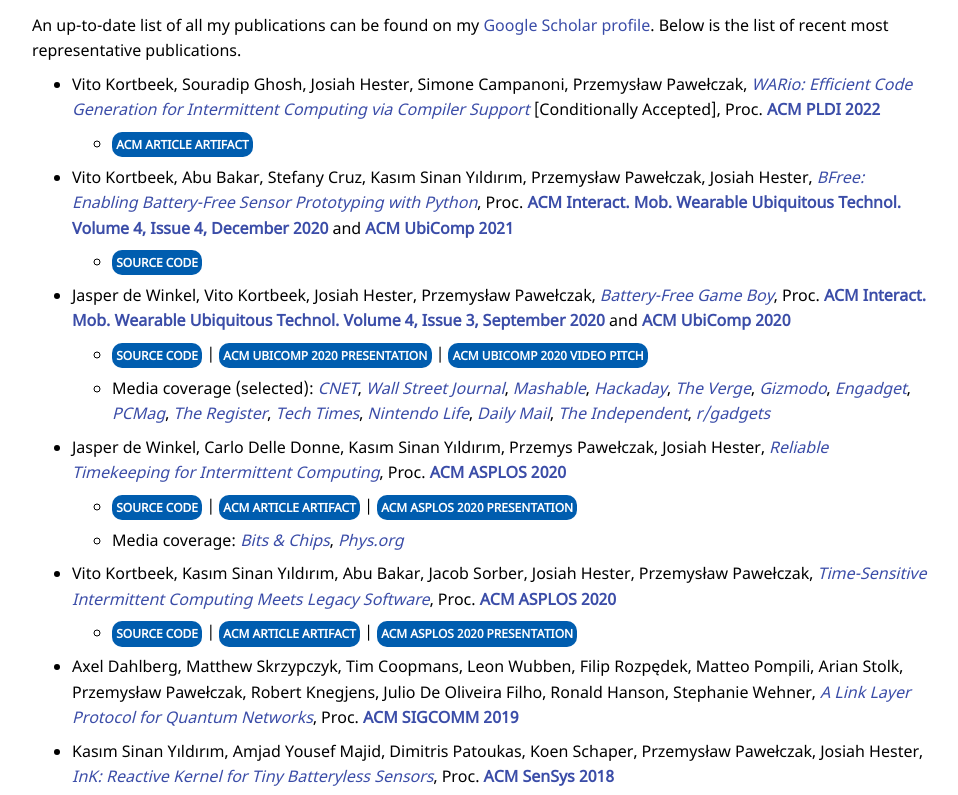
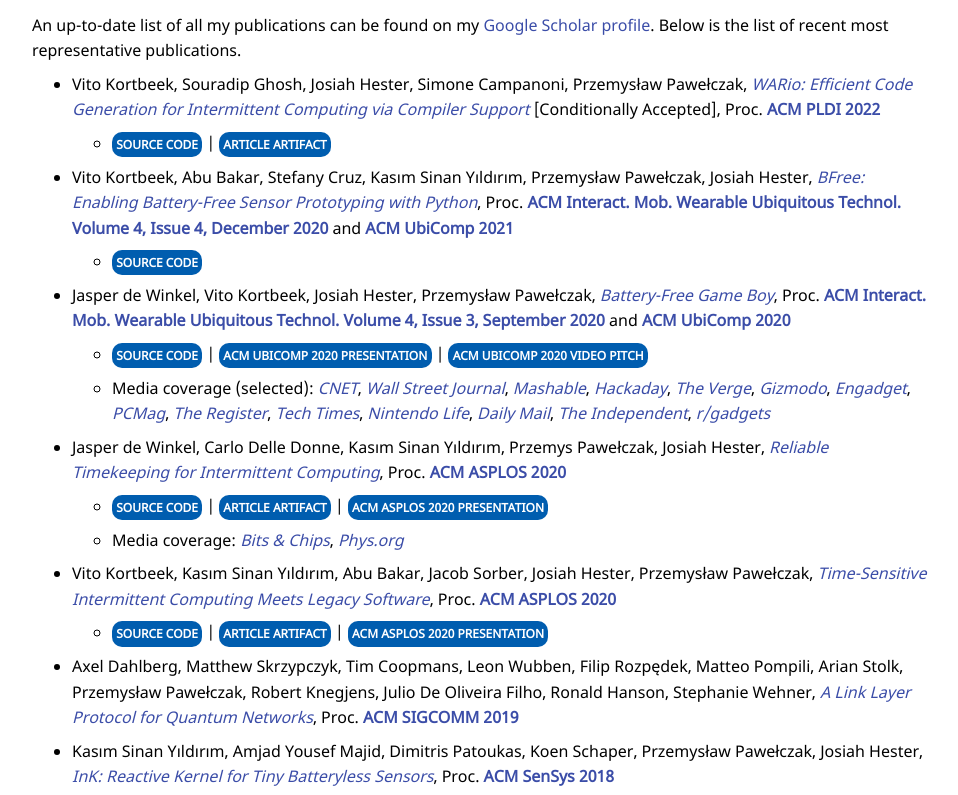
Before and after one commit to przemyslaw-pawelczak/przemyslaw-pawelczak.github.io, a plain HTML site: page index.html in a window 1280 px wide. Shown: the part 1220-2015 px from the top of the page, without its empty margins (160-1118 px from the left). Drawn offline with Linux system fonts and the light colour scheme.

Commit message:
Update index.html
Link updates

```diff
--- a/index.html
+++ b/index.html
@@ -84,10 +84,10 @@ An up-to-date list of all my publications can be found on my <a href="https://sc
 
 <ul>
 <li>
-<a class="btn_link_2" href="https://zenodo.org/record/6324315" target="_blank">ACM article artifact</a>
+<a class="btn_link_2" href="https://github.com/tudssl/wario" target="_blank">Source code</a> | <a class="btn_link_2" href="https://zenodo.org/record/6324315" target="_blank">Article artifact</a>
 </ul>
 
-<li>Vito Kortbeek, Abu Bakar, Stefany Cruz, Kasım Sinan Yıldırım, Przemysław Pawełczak, Josiah Hester, <a class="text_italic" href="" target="_blank">BFree: Enabling Battery-Free Sensor Prototyping with Python</a>, Proc. <a class="text_bold" href="https://dl.acm.org/toc/imwut/2020/4/4" target="_blank">ACM Interact. Mob. Wearable Ubiquitous Technol. Volume 4, Issue 4, December 2020</a> and <a class="text_bold" href="https://www.ubicomp.org/ubicomp2021/" target="_blank">ACM UbiComp 2021</a></li>
+<li>Vito Kortbeek, Abu Bakar, Stefany Cruz, Kasım Sinan Yıldırım, Przemysław Pawełczak, Josiah Hester, <a class="text_italic" href="https://dl.acm.org/doi/abs/10.1145/3432191" target="_blank">BFree: Enabling Battery-Free Sensor Prototyping with Python</a>, Proc. <a class="text_bold" href="https://dl.acm.org/toc/imwut/2020/4/4" target="_blank">ACM Interact. Mob. Wearable Ubiquitous Technol. Volume 4, Issue 4, December 2020</a> and <a class="text_bold" href="https://www.ubicomp.org/ubicomp2021/" target="_blank">ACM UbiComp 2021</a></li>
 
 <ul>
 <li>
@@ -120,14 +120,14 @@ An up-to-date list of all my publications can be found on my <a href="https://sc
 <li>Jasper de Winkel, Carlo Delle Donne, Kasım Sinan Yıldırım, Przemys Pawełczak, Josiah Hester, <a class="text_italic" href="https://dl.acm.org/doi/10.1145/3373376.3378464" target="_blank">Reliable Timekeeping for Intermittent Computing</a>, Proc. <a class="text_bold" href="https://asplos-conference.org/2020/" target="_blank">ACM ASPLOS 2020</a></li>
 
 <ul>
-<li> <a class="btn_link_2" href="https://github.com/tudssl/botoks" target="_blank">Source code</a> | <a class="btn_link_2" href="https://www.zenodo.org/record/3612620" target="_blank">ACM article artifact</a> | <a class="btn_link_2" href="https://www.youtube.com/watch?v=sOCKZ8zDV14" target="_blank">ACM ASPLOS 2020 presentation</a>
+<li> <a class="btn_link_2" href="https://github.com/tudssl/botoks" target="_blank">Source code</a> | <a class="btn_link_2" href="https://www.zenodo.org/record/3612620" target="_blank">Article artifact</a> | <a class="btn_link_2" href="https://www.youtube.com/watch?v=sOCKZ8zDV14" target="_blank">ACM ASPLOS 2020 presentation</a>
 <li>Media coverage: <a class="text_italic" href="https://bits-chips.nl/artikel/getting-rid-of-the-backup-battery-in-autonomous-iot-devices/" target="_blank">Bits & Chips</a>, <a class="text_italic" href="https://phys.org/news/2020-05-battery-free-devices-short-term-memory-loss.html" target="_blank">Phys.org</a>
 </ul>
 
 <li>Vito Kortbeek, Kasım Sinan Yıldırım, Abu Bakar, Jacob Sorber, Josiah Hester, Przemysław Pawełczak, <a class="text_italic" href="https://dl.acm.org/doi/10.1145/3373376.3378476" target="_blank">Time-Sensitive Intermittent Computing Meets Legacy Software</a>, Proc. <a class="text_bold" href="https://asplos-conference.org/2020/" target="_blank">ACM ASPLOS 2020</a></li>
 
 <ul>
-<li><a class="btn_link_2" href="https://github.com/tudssl/tics" target="_blank">Source code</a> | <a class="btn_link_2" href="https://zenodo.org/record/3563082" target="_blank">ACM article artifact</a> | <a class="btn_link_2" href="https://www.youtube.com/watch?v=mxOGDBHs0YE" target="_blank">ACM ASPLOS 2020 presentation</a>
+<li><a class="btn_link_2" href="https://github.com/tudssl/tics" target="_blank">Source code</a> | <a class="btn_link_2" href="https://zenodo.org/record/3563082" target="_blank">Article artifact</a> | <a class="btn_link_2" href="https://www.youtube.com/watch?v=mxOGDBHs0YE" target="_blank">ACM ASPLOS 2020 presentation</a>
 </ul>
 
 <li>Axel Dahlberg, Matthew Skrzypczyk, Tim Coopmans, Leon Wubben, Filip Rozpędek, Matteo Pompili, Arian Stolk, Przemysław Pawełczak, Robert Knegjens, Julio De Oliveira Filho, Ronald Hanson, Stephanie Wehner, <a class="text_italic" href="https://dl.acm.org/doi/10.1145/3341302.3342070" target="_blank">A Link Layer Protocol for Quantum Networks</a>, Proc. <a class="text_bold" href="https://conferences.sigcomm.org/sigcomm/2019/" target="_blank">ACM SIGCOMM 2019</a></li>
@@ -292,7 +292,7 @@ I am involved in the following courses at <a href="https://www.tudelft.nl/" targ
 
 <div class="card" id="footer">
 
-<p><span class="text_bold text_footer">Website source:</span> <a class="text_footer" href="https://github.com/przemyslaw-pawelczak/przemyslaw-pawelczak.github.io" target="_blank">przemyslaw-pawelczak.github.io</a> &nbsp; <span class="text_bold text_footer">Last update:</span> <span class="text_footer">March 11, 2022, 20:39 Delft Time</span></p>
+<p><span class="text_bold text_footer">Website source:</span> <a class="text_footer" href="https://github.com/przemyslaw-pawelczak/przemyslaw-pawelczak.github.io" target="_blank">przemyslaw-pawelczak.github.io</a> &nbsp; <span class="text_bold text_footer">Last update:</span> <span class="text_footer">March 11, 2022, 21:17 Delft Time</span></p>
 
 <div>
 
```
